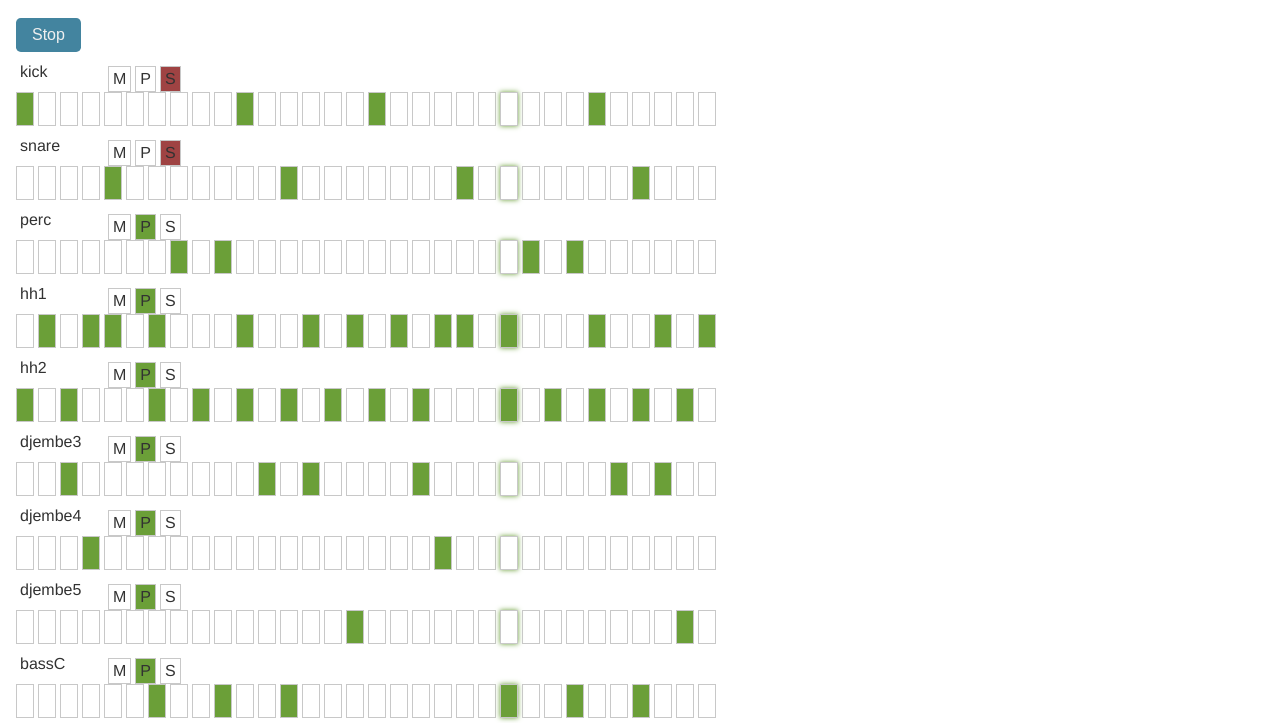
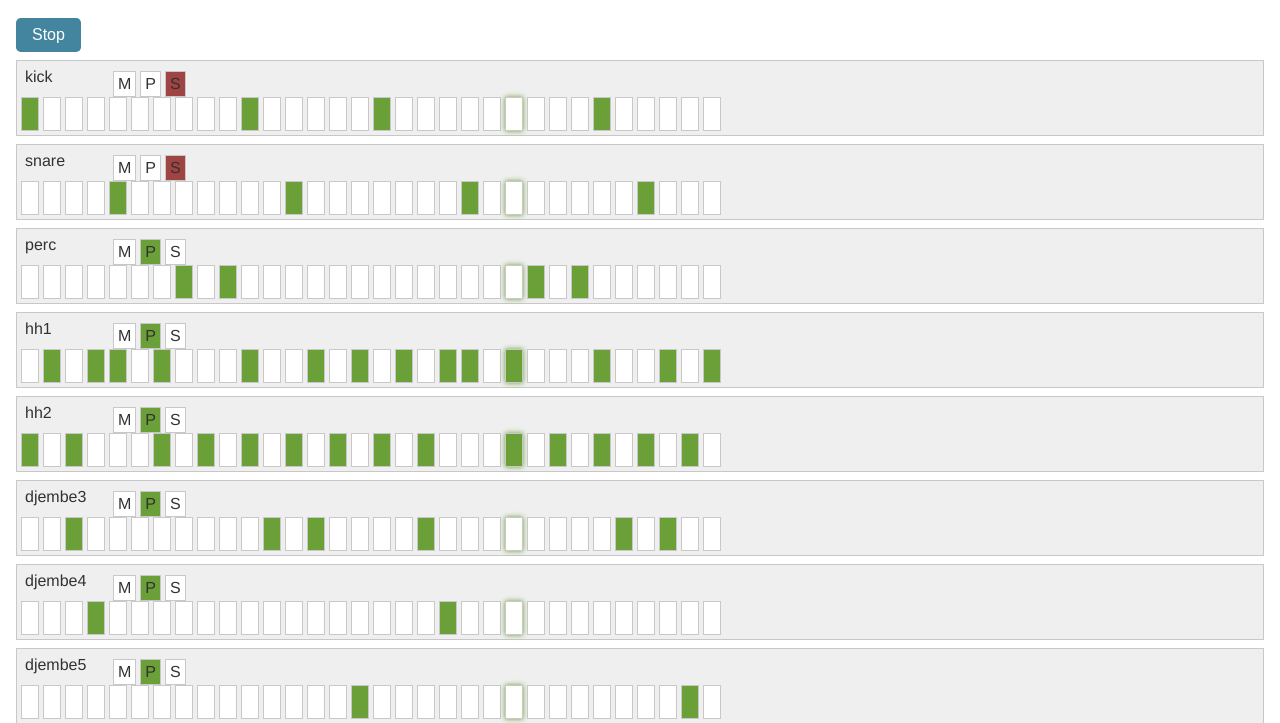
Before and after one commit to meeroslav/ts-809-pure, a website built with Parcel: page src/index.html in a window 1280 px wide. Shown: the part 56-779 px from the top of the page. Built offline with nearby package versions, Linux system fonts and the light colour scheme; files whose address does not match are found by name.

Commit message:
style: more compact visbility

```diff
--- a/src/index.css
+++ b/src/index.css
@@ -3,11 +3,12 @@
   --font-size: 1rem;
   --cl-fg: #323232;
   --cl-action-bg: #43849f;
-  --cl-action-fg: #efefef;
+  --cl-action-fg: #fff;
   --cl-border: #c8c8c8;
   --cl-focus: #43849f;
   --cl-error: #9f4343;
   --cl-highlight: #6b9f38;
+  --cl-track-bg: #efefef;
   --spacing: 0.5rem;
   --spacing-sm: 0.25rem;
   --btn-spacing: 0.5rem 1rem;
@@ -44,6 +45,9 @@ html {
 
 .track {
   margin-bottom: var(--spacing);
+  border: var(--border);
+  padding: var(--spacing-sm);
+  background: var(--cl-track-bg);
 }
 
 .track-info {
@@ -64,6 +68,7 @@ html {
   padding: var(--spacing-sm);
   margin-right: var(--spacing-sm);
   border: var(--border);
+  background: var(--cl-action-fg);
 }
 .track-on {
   background: var(--cl-highlight);
@@ -77,6 +82,7 @@ html {
 
 .step-on,
 .step-off {
+  background: var(--cl-action-fg);
   display: inline-block;
   padding: calc(var(--spacing) * 2) var(--spacing);
   margin-right: var(--spacing-sm);
```
